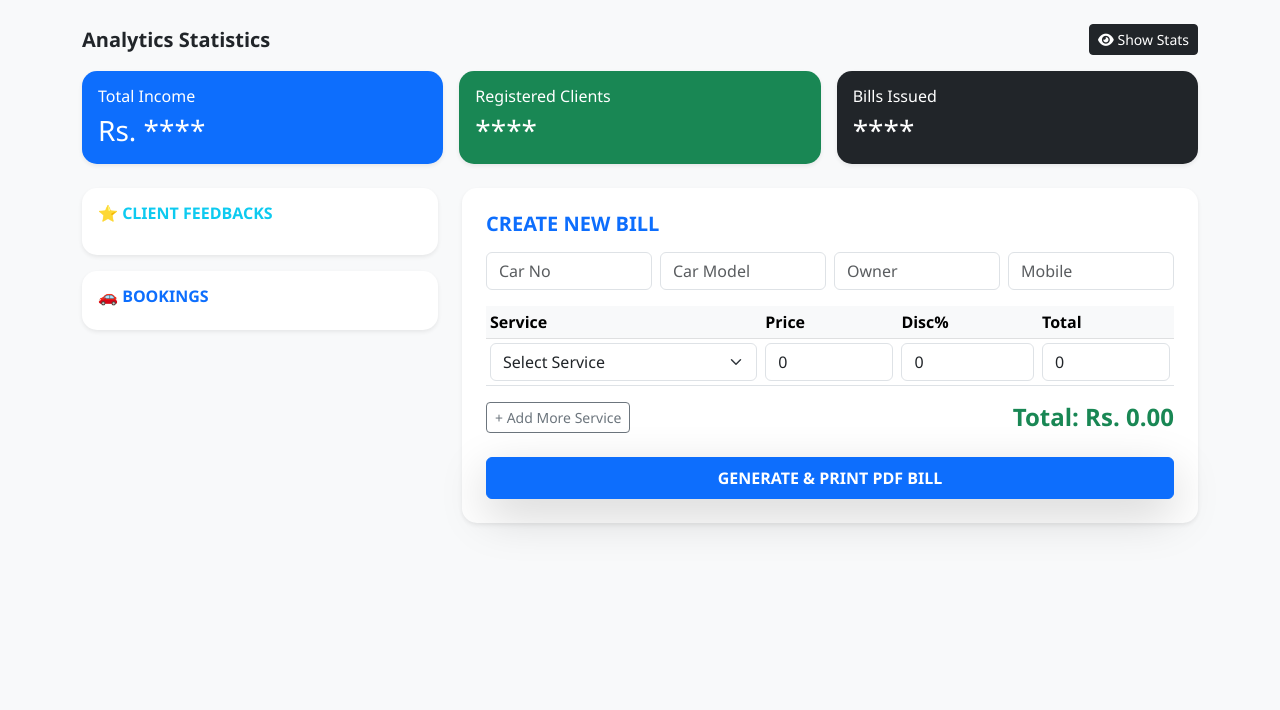
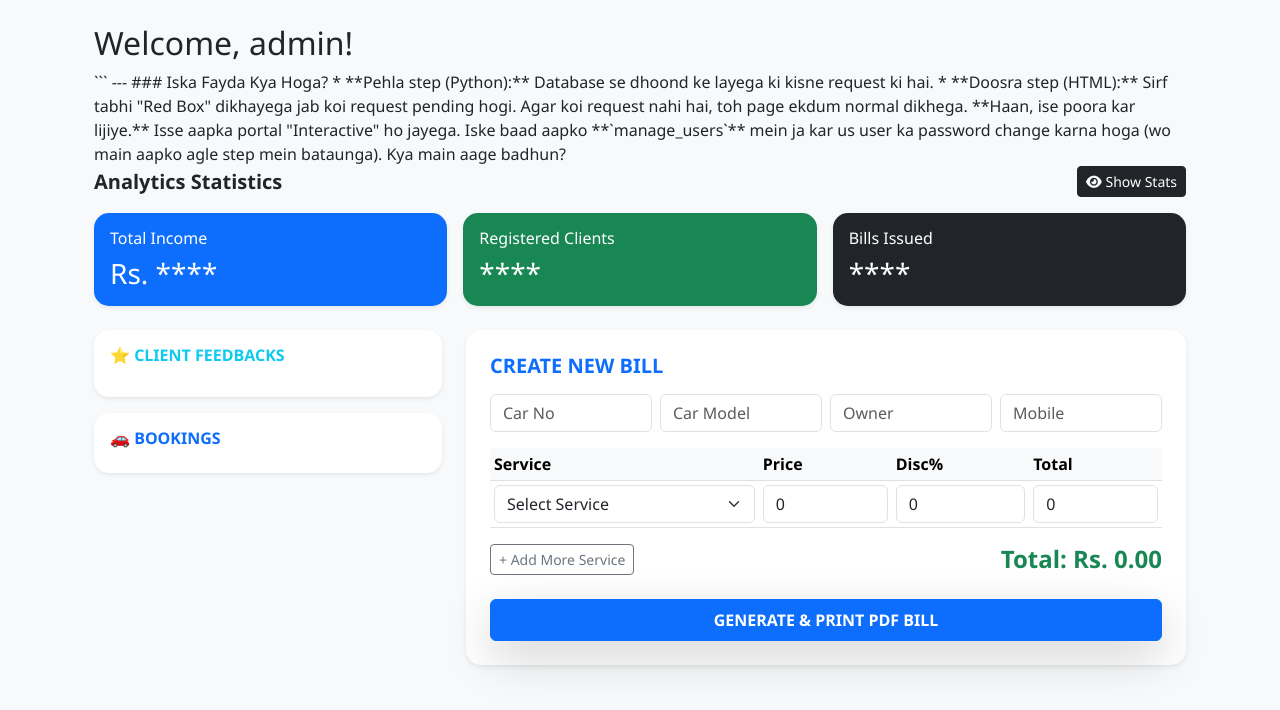
Before and after one commit to Manish123321316/my-garage-app, a Flask app: page / in a window 1280 px wide. Shown: the part 56-766 px from the top of the page. Run offline with Flask 3, Linux system fonts and the light colour scheme; a user stored in the database is signed in.

Commit message:
Update index.html

````diff
--- a/templates/index.html
+++ b/templates/index.html
@@ -1,5 +1,28 @@
 {% extends "layout.html" %}
 {% block content %}
+<div class="container mt-4">
+    <h2>Welcome, {{ current_user.username }}!</h2>
+
+    {% if current_user.role == 'Owner' and users_with_reset_req %}
+        <div id="reset-alerts" class="mt-3">
+            {% for user in users_with_reset_req %}
+                <div class="alert alert-danger d-flex justify-content-between align-items-center shadow-sm">
+                    <span><strong>⚠️ Password Reset Required:</strong> <b>{{ user.username }}</b> ne request bheji hai.</span>
+                    <a href="/manage_users" class="btn btn-sm btn-dark">Theek Karein (Manage)</a>
+                </div>
+            {% endfor %}
+        </div>
+    {% endif %}
+
+    ```
+---
+### Iska Fayda Kya Hoga?
+* **Pehla step (Python):** Database se dhoond ke layega ki kisne request ki hai.
+* **Doosra step (HTML):** Sirf tabhi "Red Box" dikhayega jab koi request pending hogi. Agar koi request nahi hai, toh page ekdum normal dikhega.
+
+**Haan, ise poora kar lijiye.** Isse aapka portal "Interactive" ho jayega.
+
+Iske baad aapko **`manage_users`** mein ja kar us user ka password change karna hoga (wo main aapko agle step mein bataunga). Kya main aage badhun?
 {% if stats and current_user.role != 'Team' %}
 <div class="mb-3 d-flex justify-content-between align-items-center">
     <h5 class="fw-bold mb-0">Analytics Statistics</h5>
````
